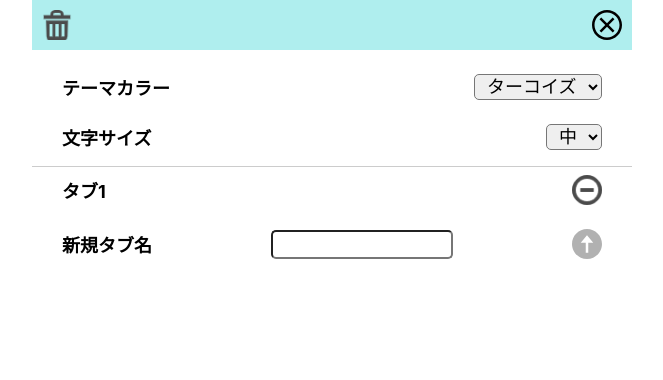
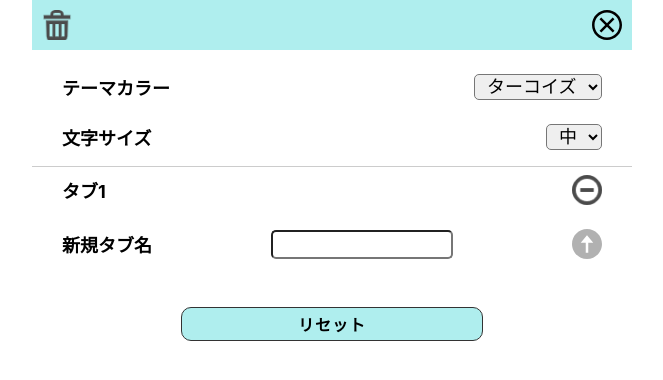
Before and after one commit to fuminaInoue/shopping-memo, a React (Create React App) app: page /setting in a window 1280 px wide. Shown: the top 380 px of the page, without its empty margins (308-971 px from the left). Built offline with nearby package versions, Linux system fonts and the light colour scheme.

Commit message:
リセットボタン作成

```diff
--- a/src/components/molecules/Tab.tsx
+++ b/src/components/molecules/Tab.tsx
@@ -10,7 +10,7 @@ type Props = {
 export const Tab: React.FC<Props> = ({ tabNumber, onCLickTab }) => {
   const tabs = localStorage.getItem('tabTitles')
     ? JSON.parse(localStorage.getItem('tabTitles')!)
-    : ['tab1']
+    : ['メモ']
   const [themeColor, setThemeColor] = useState('')
 
   useEffect(() => {
--- a/src/components/organisms/FontSize.tsx
+++ b/src/components/organisms/FontSize.tsx
@@ -12,7 +12,6 @@ export const FontSize: React.FC<Props> = ({}) => {
   const defalutSize = localStorage.getItem('fontSize')
 
   return (
-    <>
     <div css={contentsStyle}>
       <div css={themeStyle}>文字サイズ</div>
       <select
@@ -27,7 +26,6 @@ export const FontSize: React.FC<Props> = ({}) => {
         <option value="large">大</option>
       </select>
     </div>
-    </>
   )
 }
 
--- /dev/null
+++ b/src/components/organisms/ResetButton.tsx
@@ -0,0 +1,43 @@
+/** @jsxImportSource @emotion/react */
+import React, { useEffect, useState } from 'react'
+import { css } from '@emotion/react'
+
+type Props = {}
+
+export const ResetButton: React.FC<Props> = ({}) => {
+  const [themeColor, setThemeColor] = useState('')
+
+  useEffect(() => {
+    if (localStorage.getItem('themeColor')) {
+      const theme = localStorage.getItem('themeColor')
+      setThemeColor(theme!)
+    } else {
+      setThemeColor('#afeeee')
+    }
+  }, [])
+
+  const onClickReset = () => {
+    localStorage.clear()
+  }
+
+  return (
+    <div
+      css={buttonStyle}
+      style={{ background: themeColor }}
+      onClick={() => onClickReset()}
+    >
+      リセット
+    </div>
+  )
+}
+
+const buttonStyle = css({
+  padding: '4px 0',
+  margin: '40px auto 8px',
+  width: '50%',
+  border: '1px solid #333',
+  borderRadius: 10,
+  textAlign: 'center',
+  fontWeight: 'bold',
+  letterSpacing: 1,
+})
--- a/src/components/organisms/ThemeColor.tsx
+++ b/src/components/organisms/ThemeColor.tsx
@@ -13,7 +13,6 @@ export const ThemeColor: React.FC<Props> = ({ setThemeColor }) => {
   }
 
   return (
-    <>
     <div css={contentsStyle}>
       <div css={themeStyle}>テーマカラー</div>
       <select
@@ -29,7 +28,6 @@ export const ThemeColor: React.FC<Props> = ({ setThemeColor }) => {
         <option value="#808080">グレー</option>
       </select>
     </div>
-    </>
   )
 }
 
--- a/src/components/organisms/index.tsx
+++ b/src/components/organisms/index.tsx
@@ -1,3 +1,4 @@
 export { TabSetting } from './TabSetting'
 export { ThemeColor } from './ThemeColor'
 export { FontSize } from './FontSize'
+export { ResetButton } from './ResetButton'
--- a/src/components/pages/Setting.tsx
+++ b/src/components/pages/Setting.tsx
@@ -2,7 +2,12 @@
 import React, { useEffect, useState } from 'react'
 import { css } from '@emotion/react'
 import { useNavigate } from 'react-router-dom'
-import { ThemeColor, TabSetting, FontSize } from 'components/organisms'
+import {
+  ThemeColor,
+  TabSetting,
+  FontSize,
+  ResetButton,
+} from 'components/organisms'
 import close from '../../images/close.svg'
 import trash from '../../images/trash.png'
 
@@ -35,6 +40,7 @@ export const Setting: React.FC<Props> = () => {
       <ThemeColor setThemeColor={setThemeColor} />
       <FontSize />
       <TabSetting />
+      <ResetButton />
     </div>
   )
 }
```
Lines whose indentation alone changed are shown as unchanged.
